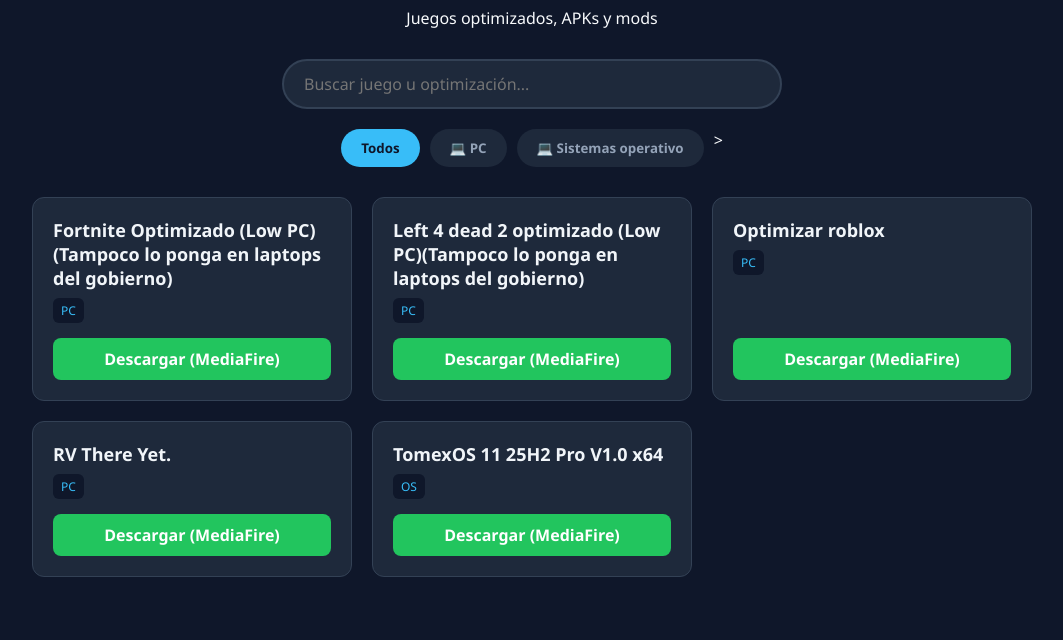
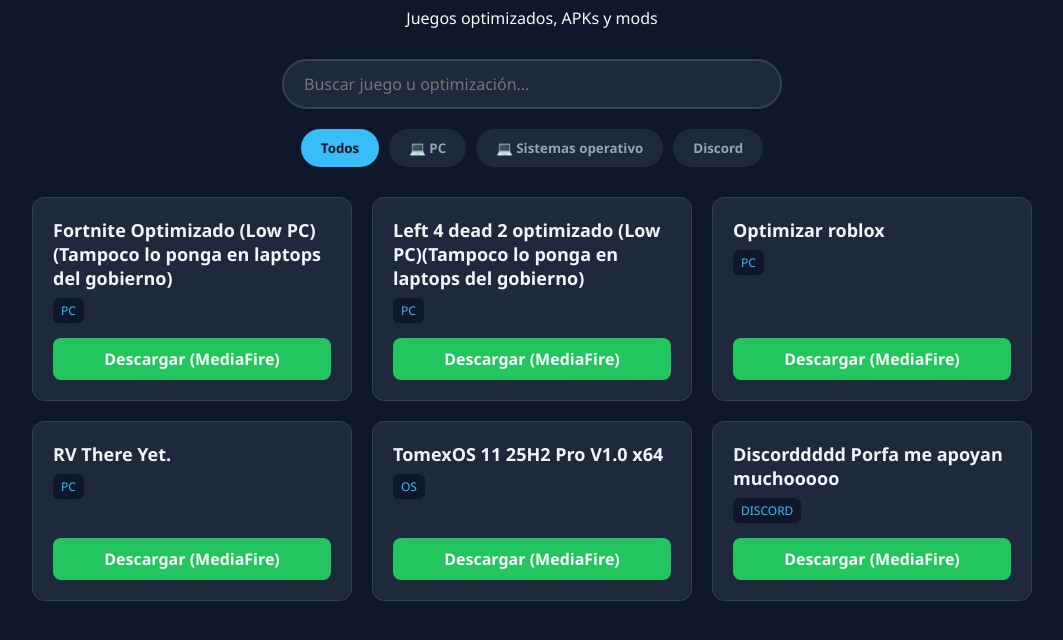
Before and after one commit to rioopti/rioopti.github.io, a plain HTML site: page index.html in a window 1280 px wide. Shown: the part 66-706 px from the top of the page, without its empty margins (108-1171 px from the left). Drawn offline with Linux system fonts and the light colour scheme.

Commit message:
Update index.html

```diff
--- a/index.html
+++ b/index.html
@@ -161,7 +161,7 @@
 
         <button class="category-btn" onclick="filterCategory('pc')">💻 PC</button>
         <button class="category-btn" onclick="filterCategory('Os')">💻 Sistemas operativo</button>
-       >
+        <button class="category-btn" onclick="filterCategory('Discord')">Discord</button>
     </div>
 
     <!-- Lista donde se mostrarán los juegos -->
@@ -194,6 +194,11 @@
                 name: "TomexOS 11 25H2 Pro V1.0 x64",
                 category: "Os",
                 url: "https://www.mediafire.com/file/s147nqeey22bhx2/TomexOS+11+25H2+Pro+V1.0+x64.iso/file"
+            },
+            {
+                name: "Discorddddd Porfa me apoyan muchooooo",
+                category: "discord",
+                url: "https://discord.com/invite/YWump5HXP9"
             },
         ];
 
```
